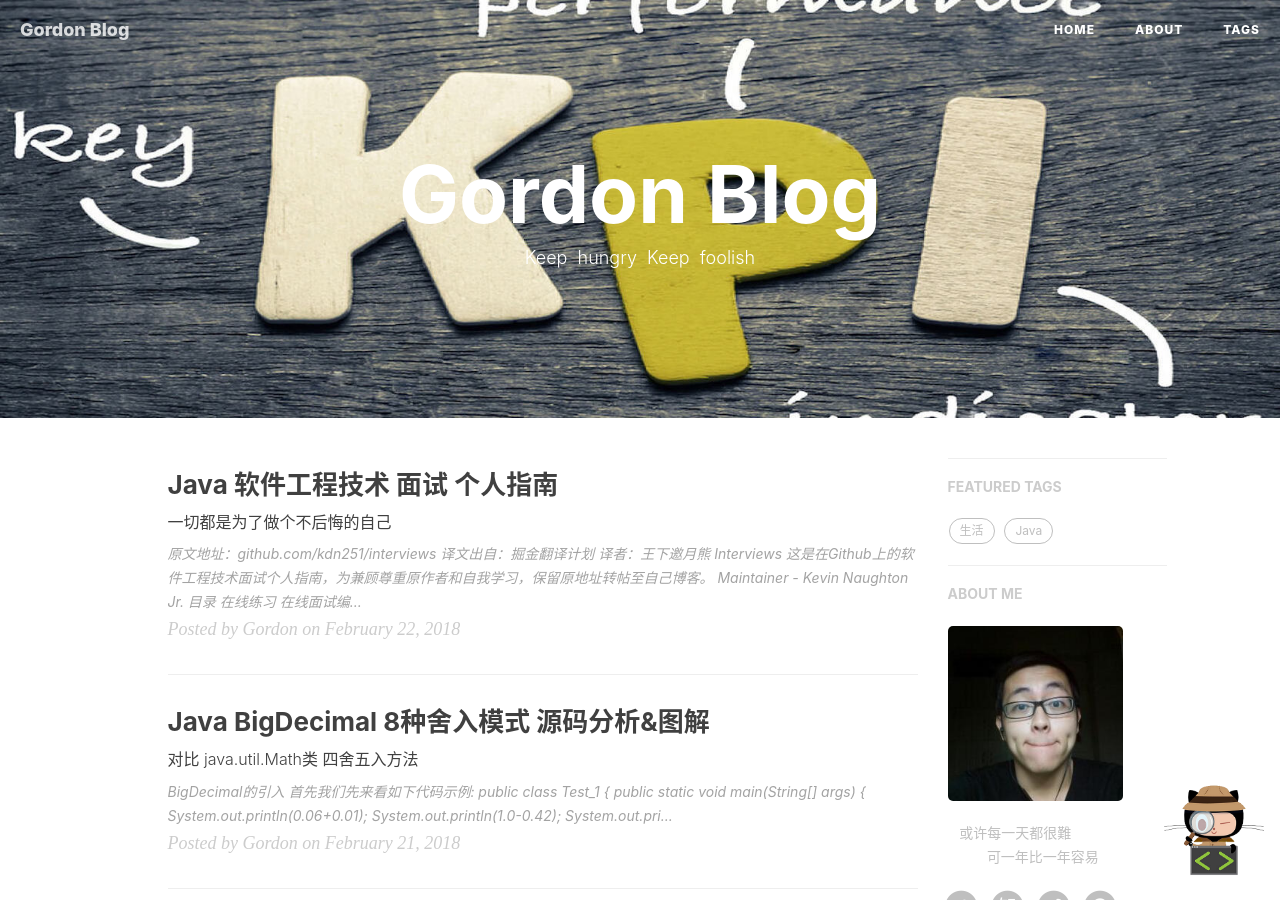
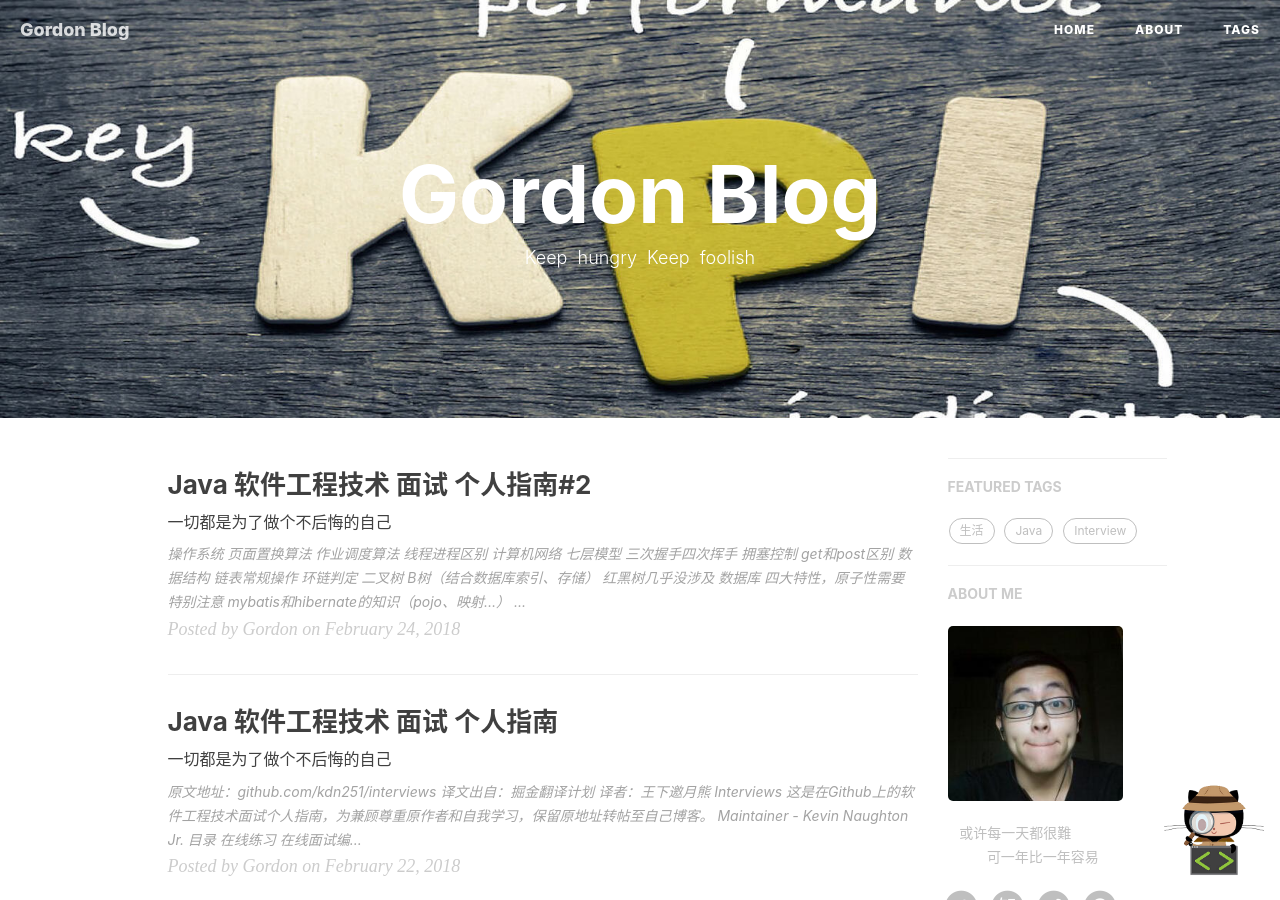
Before and after one commit to Gordon-Deng/Gordon-Deng.github.io, a Jekyll site: the page built from index.html, in a window 1280 px wide and 900 px high. Built offline with Jekyll 4.4.1, drawn with Linux system fonts in a browser that asks for light colours; nearby versions of some CDN libraries; the list of posts is cut into pages by our own code; comment, search, counter and statistics services are not loaded.

Commit message:
add interviews2

```diff
--- a/_posts/2018-02-22-interviews.markdown
+++ b/_posts/2018-02-22-interviews.markdown
@@ -8,6 +8,7 @@ header-img: "img/in-post/2018-02-22-interviews/interviews-bg.jpg"
 catalog: true
 tags:
     - Java
+    - Interview
 ---
 
 
--- /dev/null
+++ b/_posts/2018-02-22-interviews2.markdown
@@ -0,0 +1,96 @@
+---
+layout:     post
+title:      "Java 软件工程技术 面试 个人指南#2"
+subtitle:   "一切都是为了做个不后悔的自己"
+date:       2018-02-24 12:00:00
+author:     "Gordon"
+header-img: "img/in-post/2018-02-24-interviews2/interviews2-bg.jpg"
+catalog: true
+tags:
+    - Java
+    - Interview
+---
+
+### 操作系统
+* 页面置换算法
+* 作业调度算法
+* 线程进程区别
+
+### 计算机网络
+* 七层模型
+* 三次握手四次挥手
+* 拥塞控制
+* get和post区别
+
+### 数据结构
+* 链表常规操作
+* 环链判定
+* 二叉树
+* B树（结合数据库索引、存储）
+* 红黑树几乎没涉及
+
+### 数据库
+* 四大特性，原子性需要特别注意
+* mybatis和hibernate的知识（pojo、映射…）
+* 读写分离，非常常用
+* 服务器负载均衡（随机、轮询、活跃度调用、一致性哈希）
+* 机房备份之类的就是比较常用的，但是很简单的，实际生产很常用。
+
+### 常见算法
+* 排序
+* top K问题
+
+### linux
+* chmod
+* top
+* grep
+
+### jvm
+* 分区
+* 垃圾判定
+* 分代模型
+* 类加载过程
+* 双亲委派
+
+### java基础
+* 继承封装多态深拷贝
+* 重载重写
+* java接口弥补没有多继承
+* 静态绑定和动态绑定
+* 值传递/引用传递
+* final和static
+* hashcode和equals（重写问题）
+* hashmap源码（jdk1.8变动）
+* hashmap和hashtable区别
+* 线程（启动方式、状态切换）
+* synchronized和volatile、可重入锁
+
+### spring
+* ioc和aop（反射和动态代理）
+* 注入方式（设值、构造）
+* 注解和配置
+
+### 设计模式
+* 单例、工厂必会
+* 观察者装饰器，这种有点难度，但也常用的
+* 其他都得了解
+
+### 前沿技术
+* 负载均衡（高可用）
+* 服务化
+* 容器化
+* rpc调用
+* 消息
+* 机器学习
+* 函数式编程（虽不常用但是有些新代码会有，关键是看你对新技术的嗅觉和自觉学习的心态）
+* 模块化（java发展大势所趋）
+
+### 其他
+* 项目
+* 论文
+* 成绩
+
+### 进阶
+* [中间件](http://blog.csdn.net/erlian1992/article/details/53906210)（maven核心之pom）
+* spring （阿里内部框架是spring大改之后重做的服务化的框架
+* 最新的微服务框架（Dubbo、 SpringCloud、thrift、Hessian）基于springCloud这种，容器也在不断的被强调。开源的dubbo和pouch都有很多很棒的源码。
```
Also changed, not shown: img/in-post/2018-02-24-interviews2/interviews2-bg.jpg (added).
